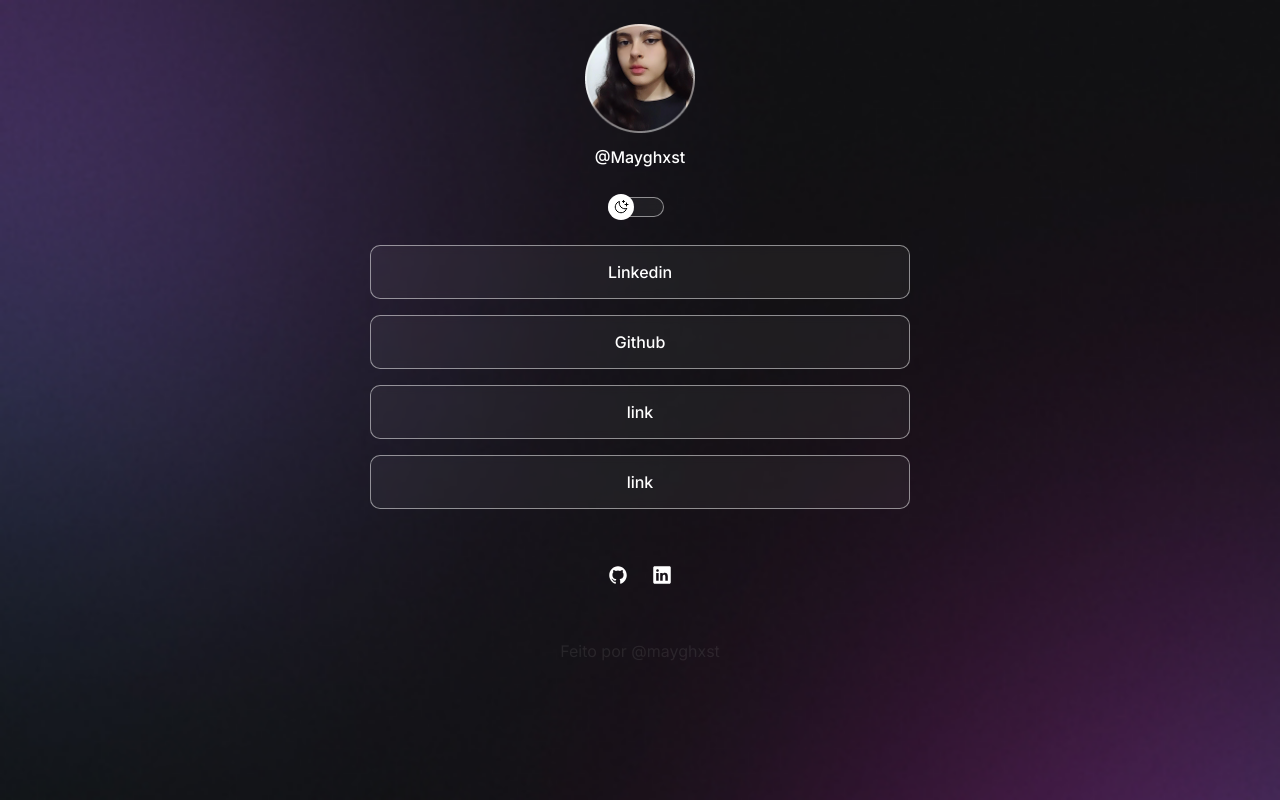
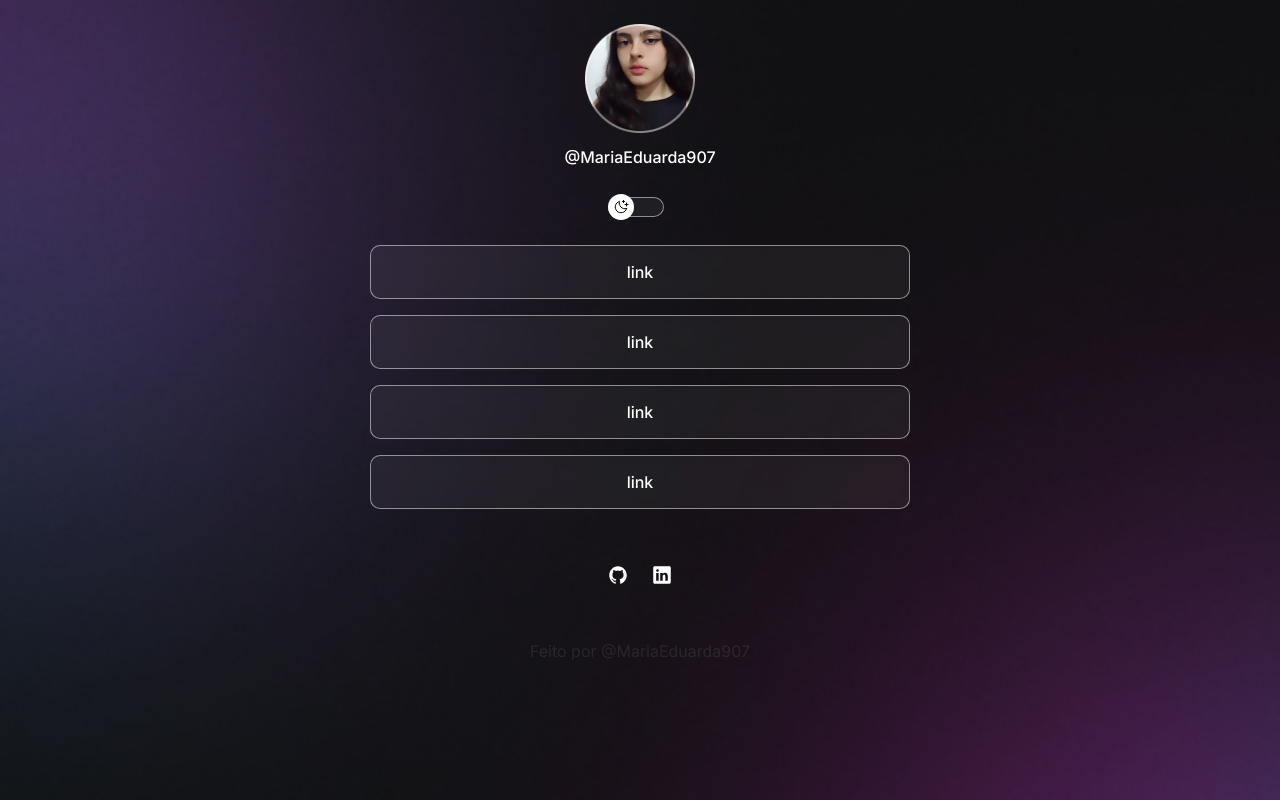
Before and after one commit to MariaEduarda907/projeto-devlinks, a plain HTML site: page index.html in a window 1280 px wide. Drawn offline with nearby package versions, Linux system fonts and the light colour scheme.

Commit message:
Update index.html

```diff
--- a/index.html
+++ b/index.html
@@ -18,7 +18,7 @@
     <div id="container">
         <div id="profile">
             <img src="avatar.png" alt="Foto de perfil">
-            <p>@Mayghxst</p>
+            <p>@MariaEduarda907</p>
         </div>
         <div id="switch-button" onclick="toggleMode()"> <!--função-->
             <button><img src="" alt=""></button>
@@ -26,10 +26,10 @@
         </div>
         <ul class="links">
             <li>
-                <a href="#">Linkedin</a> <!--colocar # torna clicavel mas não leva a lugar nenhum-->
+                <a href="#">link</a> <!--colocar # torna clicavel mas não leva a lugar nenhum-->
             </li>
             <li>
-                <a href="">Github</a>
+                <a href="">link</a>
             </li>
             <li>
                 <a href="">link</a>
@@ -47,7 +47,7 @@
                 </ion-icon></a>
         </div>
         <footer>
-            Feito por @mayghxst
+            Feito por @MariaEduarda907
         </footer>
     </div>
 
```
